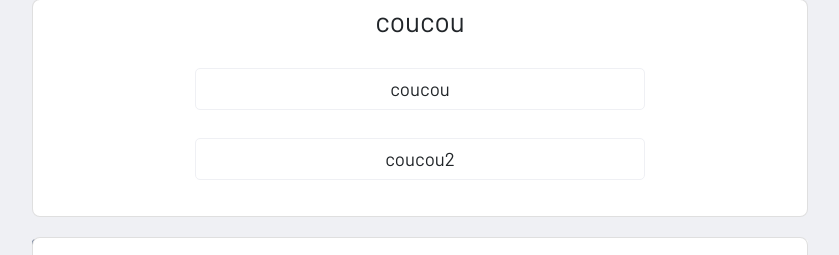
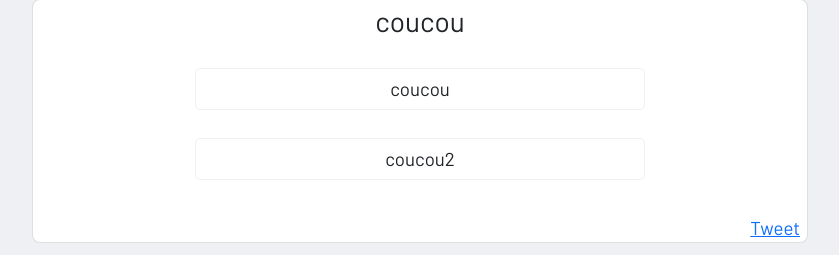
Before and after one commit to nbert71/Quizzzz_com, a PHP site: page /new_index.html in a window 1280 px wide. Shown: the part 77-332 px from the top of the page, without its empty margins (220-1059 px from the left). Run offline with PHP 8.4, Linux system fonts and the light colour scheme; some libraries are stand-ins or nearby versions.

Commit message:
boutons réseaux

```diff
--- a/css/style.css
+++ b/css/style.css
@@ -122,6 +122,16 @@ div.footer-content>a {
     bottom: 40px;
 }
 
+/********************* RESEAUX *********************/
+.reseaux {
+    text-align: right;
+    padding: 7px;
+    line-height: 10px;
+    align-items: center;
+}
+.center-button {
+    display: inline-flex !important;
+}
 
 
 /********************* PETIT TEL *********************/
--- a/new_index.html
+++ b/new_index.html
@@ -8,6 +8,15 @@
     <link rel="stylesheet" href="css/style.css">
 </head>
 <body>
+
+<!--------------------RESEAUX---------------------->
+<script>(function (d, s, id) {
+    var js, fjs = d.getElementsByTagName(s)[0];
+    if (d.getElementById(id)) return;
+    js = d.createElement(s); js.id = id;
+    js.src = "https://connect.facebook.net/fr_FR/sdk.js#xfbml=1&version=v3.0";
+    fjs.parentNode.insertBefore(js, fjs);
+}(document, 'script', 'facebook-jssdk'));</script>
 
 <!--------------------NAVBAR---------------------->
 <nav class="navbar bg-blue">
@@ -26,6 +35,15 @@
         <div class="card-body d-grid gap-2 mx-auto">
             <button class="btn">coucou</button>
             <button class="btn">coucou2</button>
+        </div>
+        <div class="reseaux">
+            <!-- Facebook share button -->
+            <div class="fb-share-button center-button" id="facebook"
+                 data-href="https://quiz-alpha.asso.centrale-marseille.fr" data-layout="button"></div>
+            <!-- Twitter share button -->
+            <a href="https://twitter.com/share?ref_src=twsrc%5Etfw" class="twitter-share-button center-button"
+               data-show-count="false">Tweet</a>
+            <script async src="https://platform.twitter.com/widgets.js" charset="utf-8"></script>
         </div>
     </div>
 </div>
@@ -62,6 +80,15 @@
             </div>
 
         </div>
+
+        <div class="reseaux">
+            <!-- Facebook share button -->
+            <div class="fb-share-button center-button" data-href="https://quiz-alpha.asso.centrale-marseille.fr" data-layout="button"></div>
+            <!-- Twitter share button -->
+            <a href="https://twitter.com/share?ref_src=twsrc%5Etfw" class="twitter-share-button center-button"
+               data-show-count="false">Tweet</a>
+            <script async src="https://platform.twitter.com/widgets.js" charset="utf-8"></script>
+        </div>
     </div>
 </div>
 
```
